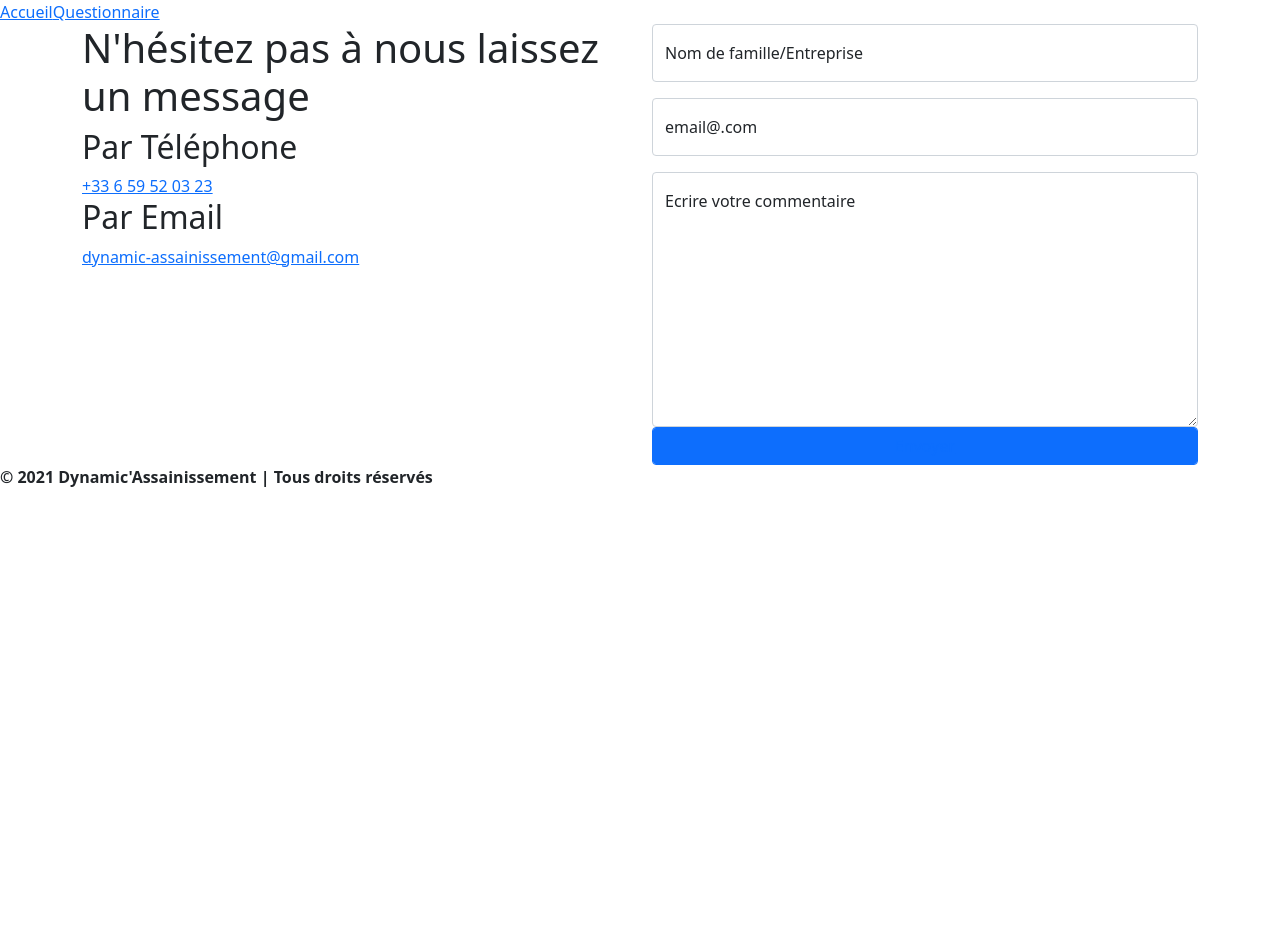
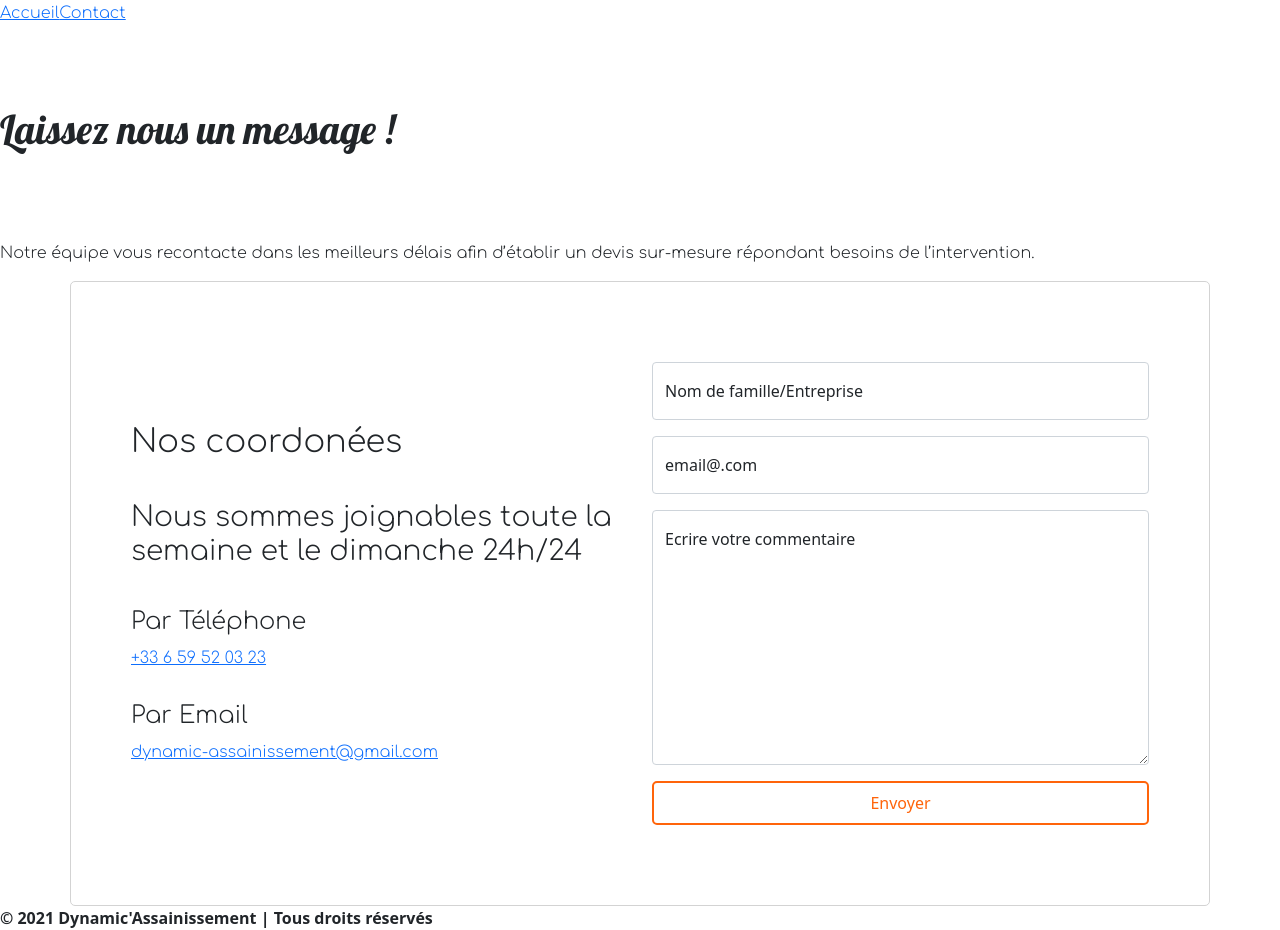
Before and after one commit to Mehdi-Filali/Dynamic-assainissement, a React (Create React App) app: page /contact in a window 1280 px wide. Before the commit the page ends 800 px from the top, so only its background shows below. Built offline with nearby package versions, Linux system fonts and the light colour scheme.

Commit message:
working on contact page

```diff
--- a/package.json
+++ b/package.json
@@ -1,4 +1,5 @@
 {
+  "homepage": "https://Mehdi-Filali.github.io/Dynamic-assainissement",
   "name": "site_assainissement",
   "version": "0.1.0",
   "private": true,
@@ -14,6 +15,8 @@
     "web-vitals": "^2.1.0"
   },
   "scripts": {
+    "predeploy": "npm run build",
+    "deploy": "gh-pages -d build",
     "start": "react-scripts start",
     "build": "react-scripts build",
     "test": "react-scripts test",
@@ -36,5 +39,8 @@
       "last 1 firefox version",
       "last 1 safari version"
     ]
+  },
+  "devDependencies": {
+    "gh-pages": "^3.2.3"
   }
 }
--- a/src/components/Email/index.jsx
+++ b/src/components/Email/index.jsx
@@ -1,5 +1,6 @@
 // import { EmailJSResponseStatus } from "emailjs-com"
 import emailjs from 'emailjs-com'
+import '../../styles/Email.css'
 
 function Email() {
 
@@ -17,18 +18,22 @@ function Email() {
 
             <div className="row">
 
-                <div className="contact-img col">
+                <div className="contact-info col">
                     <div>
-                        <h1>N'hésitez pas à nous laissez un message</h1>
+                        <h2>Nos coordonées</h2>
                     </div>
 
                     <div>
-                        <h2>Par Téléphone</h2>
+                        <h3>Nous sommes joignables toute la semaine et le dimanche 24h/24</h3>
+                    </div>
+
+                    <div className='tel-container'>
+                        <h4>Par Téléphone</h4>
                         <a href="tel:+33 6 59 52 03 23">+33 6 59 52 03 23</a>
                     </div>
 
-                    <div>
-                        <h2>Par Email</h2>
+                    <div className='email-container'>
+                        <h4>Par Email</h4>
                         <a href="mailto:dynamic-assainissement@gmail.com">dynamic-assainissement@gmail.com</a>
                     </div>
 
--- a/src/components/Header/index.jsx
+++ b/src/components/Header/index.jsx
@@ -4,7 +4,7 @@ function Header() {
   return (
     <nav>
       <Link to="/">Accueil</Link>
-      <Link to="/Contact">Questionnaire</Link>
+      <Link to="/Contact">Contact</Link>
     </nav>
   )
 }
--- a/src/pages/Contact/index.jsx
+++ b/src/pages/Contact/index.jsx
@@ -2,7 +2,16 @@ import Email from "../../components/Email"
 
 function Contact() {
     return (
-        <Email />
+        <div>
+
+            <div className="container-title">
+                <h1>Laissez nous un message !</h1>
+                <p>Notre équipe vous recontacte dans les meilleurs délais afin d’établir un devis sur-mesure répondant besoins de l’intervention.</p>
+            </div>
+
+            <Email />
+
+        </div>
     )
 }
 
--- a/src/styles/email.css
+++ b/src/styles/email.css
@@ -1,6 +1,14 @@
 @import url('https://fonts.googleapis.com/css2?family=Lobster&display=swap');
+@import url('https://fonts.googleapis.com/css2?family=Comfortaa:wght@300&family=Roboto:wght@300;400;700&display=swap');
+
 
  /* title section  */
+
+h2, p, h3, h4, a
+{
+    font-family: 'Comfortaa', sans-serif;
+}
+
 h1
 {
     padding-top: 5rem;
@@ -8,37 +16,35 @@ h1
     font-family: 'Lobster', cursive;
 }
 
+h2, h3, .tel-container
+{
+    padding-bottom: 2rem;
+}
+
 .invalid-feedback
 {
-    display: block;
+    display: none;
+    /* display: block; */
     font-size: 0.775em;
 }
 
+/* form section */
 
-.contact-title
+.contact
 {
-    display: flex;
-    align-items: center;
-    justify-content: center;
-    background-color: rgba(22,33,49);
+    border: 1px solid lightgrey;
+    border-radius: 5px;
+    padding: 0 3rem;
 }
-
-.title-body h1
-{
-    color: rgb(238,109,48);
-}
-
-/* form section */
 
 .row
 {
     margin: 5rem auto;
 }
 
-.contact-img img
+.contact-info
 {
-    width: 100%;
-    border-radius: 5px;
+    margin: auto 0;
 }
 
 .btn-link
@@ -60,10 +66,10 @@ h1
     background-color: #FF640A;
 }
 
-label
+/* label
 {
     display: none;
-}
+} */
 
 
 
```
Also changed, not shown: 2 other files (tests, documents, lock files or other folders).
